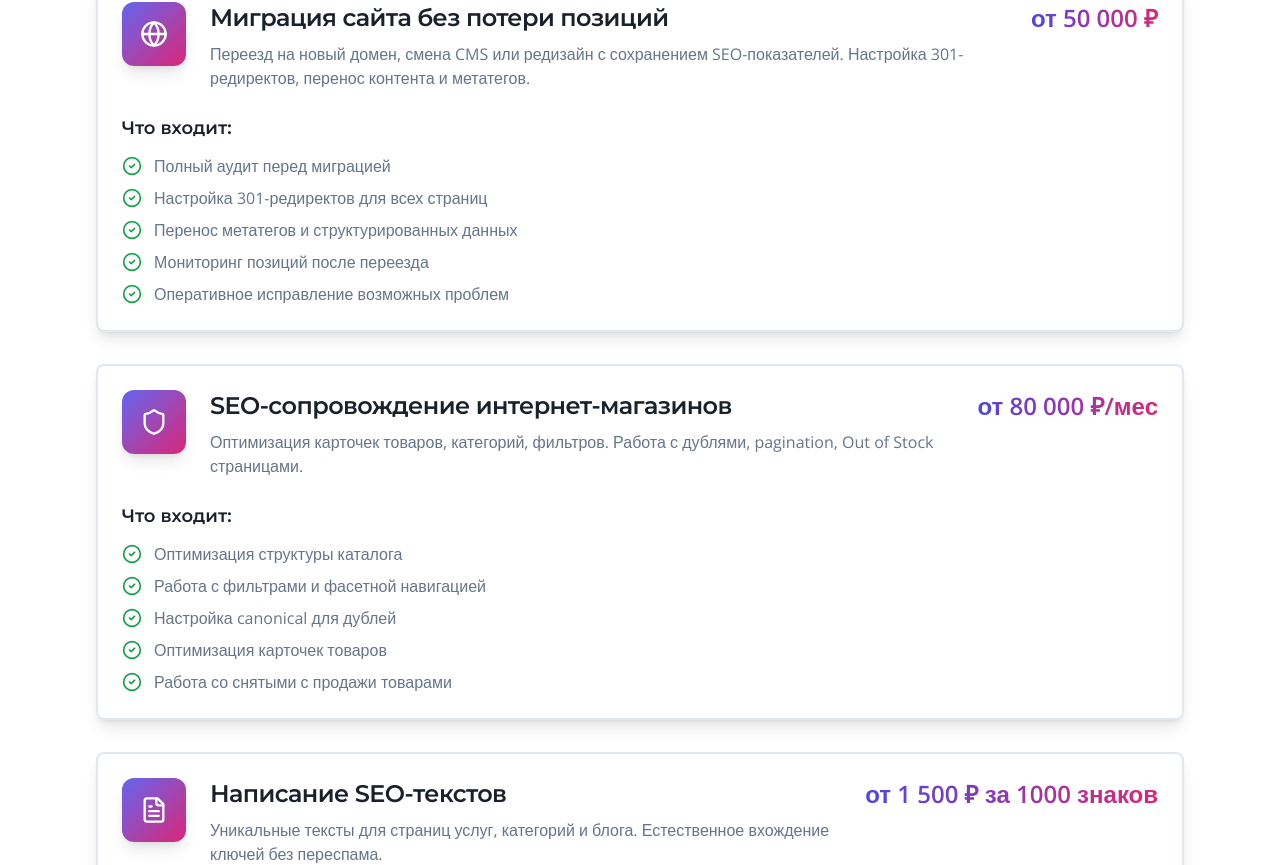
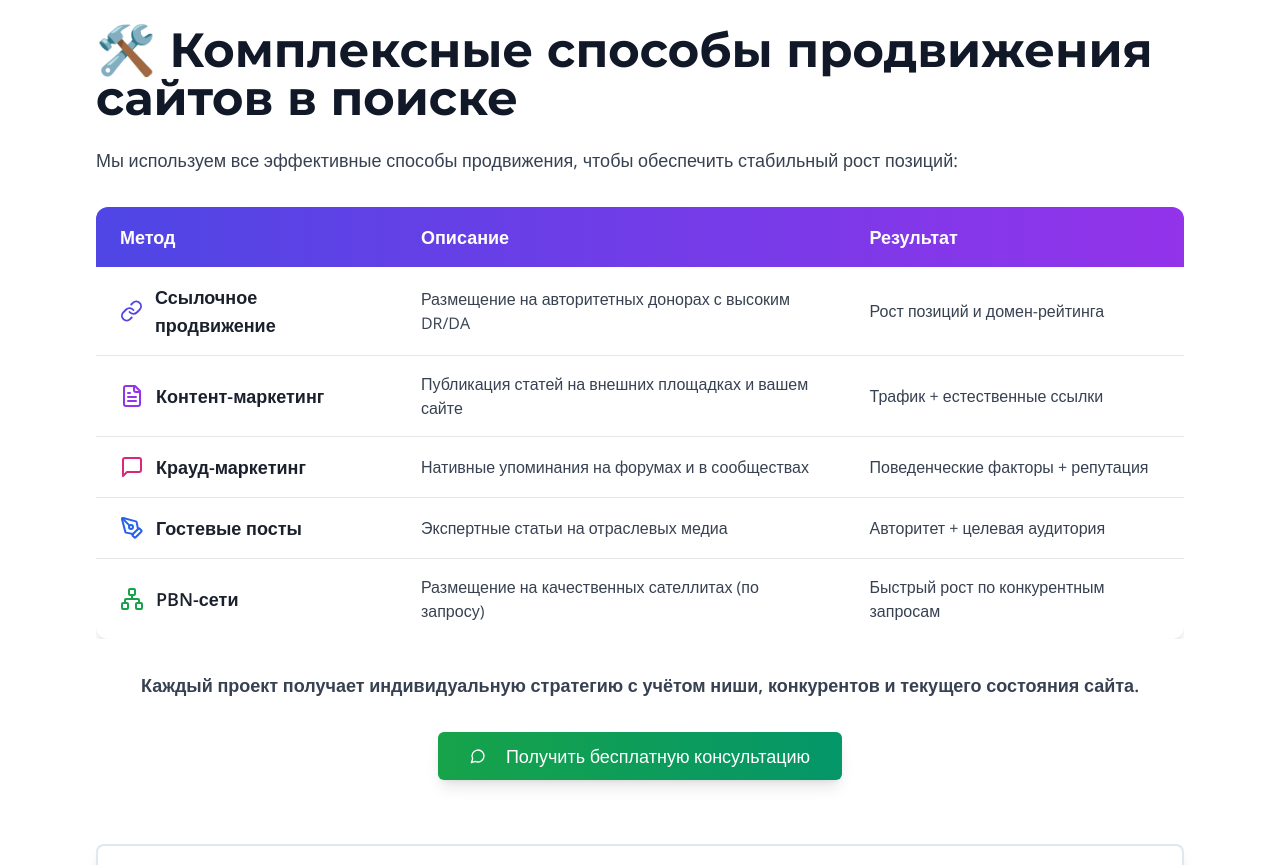
Before and after one commit to pr-poehali-dev/site-promotion-landing, a React (Vite) app: page /additional-services in a window 1280 px wide. Shown: the part 4216-5081 px from the top of the page. Built offline with nearby package versions, Linux system fonts and the light colour scheme.

Commit message:
feat: комплексное SEO продвижение сайтов

```diff
--- a/src/pages/AdditionalServices.tsx
+++ b/src/pages/AdditionalServices.tsx
@@ -454,6 +454,94 @@ export default function AdditionalServices() {
             </div>
           </div>
 
+          <div className="mb-16 pt-12 border-t-2 border-gray-200">
+            <h2 className="text-3xl md:text-5xl font-bold mb-6 text-gray-900">
+              🛠️ Комплексные способы продвижения сайтов в поиске
+            </h2>
+            <p className="text-lg text-gray-700 leading-relaxed mb-8">
+              Мы используем все эффективные способы продвижения, чтобы обеспечить стабильный рост позиций:
+            </p>
+
+            <div className="overflow-x-auto mb-8">
+              <table className="w-full border-collapse bg-white rounded-xl overflow-hidden shadow-lg">
+                <thead>
+                  <tr className="bg-gradient-to-r from-indigo-600 to-purple-600 text-white">
+                    <th className="px-6 py-4 text-left text-lg font-bold">Метод</th>
+                    <th className="px-6 py-4 text-left text-lg font-bold">Описание</th>
+                    <th className="px-6 py-4 text-left text-lg font-bold">Результат</th>
+                  </tr>
+                </thead>
+                <tbody>
+                  <tr className="border-b border-gray-200 hover:bg-indigo-50 transition-colors">
+                    <td className="px-6 py-4">
+                      <div className="flex items-center gap-3">
+                        <Icon name="Link" className="text-indigo-600" size={24} />
+                        <strong className="text-lg">Ссылочное продвижение</strong>
+                      </div>
+                    </td>
+                    <td className="px-6 py-4 text-gray-700">Размещение на авторитетных донорах с высоким DR/DA</td>
+                    <td className="px-6 py-4 text-gray-700">Рост позиций и домен-рейтинга</td>
+                  </tr>
+                  <tr className="border-b border-gray-200 hover:bg-purple-50 transition-colors">
+                    <td className="px-6 py-4">
+                      <div className="flex items-center gap-3">
+                        <Icon name="FileText" className="text-purple-600" size={24} />
+                        <strong className="text-lg">Контент-маркетинг</strong>
+                      </div>
+                    </td>
+                    <td className="px-6 py-4 text-gray-700">Публикация статей на внешних площадках и вашем сайте</td>
+                    <td className="px-6 py-4 text-gray-700">Трафик + естественные ссылки</td>
+                  </tr>
+                  <tr className="border-b border-gray-200 hover:bg-pink-50 transition-colors">
+                    <td className="px-6 py-4">
+                      <div className="flex items-center gap-3">
+                        <Icon name="MessageSquare" className="text-pink-600" size={24} />
+                        <strong className="text-lg">Крауд-маркетинг</strong>
+                      </div>
+                    </td>
+                    <td className="px-6 py-4 text-gray-700">Нативные упоминания на форумах и в сообществах</td>
+                    <td className="px-6 py-4 text-gray-700">Поведенческие факторы + репутация</td>
+                  </tr>
+                  <tr className="border-b border-gray-200 hover:bg-blue-50 transition-colors">
+                    <td className="px-6 py-4">
+                      <div className="flex items-center gap-3">
+                        <Icon name="PenTool" className="text-blue-600" size={24} />
+                        <strong className="text-lg">Гостевые посты</strong>
+                      </div>
+                    </td>
+                    <td className="px-6 py-4 text-gray-700">Экспертные статьи на отраслевых медиа</td>
+                    <td className="px-6 py-4 text-gray-700">Авторитет + целевая аудитория</td>
+                  </tr>
+                  <tr className="hover:bg-green-50 transition-colors">
+                    <td className="px-6 py-4">
+                      <div className="flex items-center gap-3">
+                        <Icon name="Network" className="text-green-600" size={24} />
+                        <strong className="text-lg">PBN-сети</strong>
+                      </div>
+                    </td>
+                    <td className="px-6 py-4 text-gray-700">Размещение на качественных сателлитах (по запросу)</td>
+                    <td className="px-6 py-4 text-gray-700">Быстрый рост по конкурентным запросам</td>
+                  </tr>
+                </tbody>
+              </table>
+            </div>
+
+            <p className="text-lg text-gray-700 leading-relaxed mb-8 text-center font-semibold">
+              Каждый проект получает индивидуальную стратегию с учётом ниши, конкурентов и текущего состояния сайта.
+            </p>
+
+            <div className="text-center">
+              <Button
+                size="lg"
+                className="bg-gradient-to-r from-green-600 to-emerald-600 hover:from-green-700 hover:to-emerald-700 shadow-lg hover:shadow-xl transition-all text-lg px-8 py-6"
+                onClick={() => window.open('https://t.me/seovzlet', '_blank')}
+              >
+                <Icon name="MessageCircle" size={24} className="mr-3" />
+                Получить бесплатную консультацию
+              </Button>
+            </div>
+          </div>
+
           <div className="space-y-8 max-w-6xl mx-auto">
             {additionalServices.map((service, index) => (
               <Card key={index} className="hover:shadow-2xl transition-all duration-300 bg-white border-2 shadow-lg group">
```
